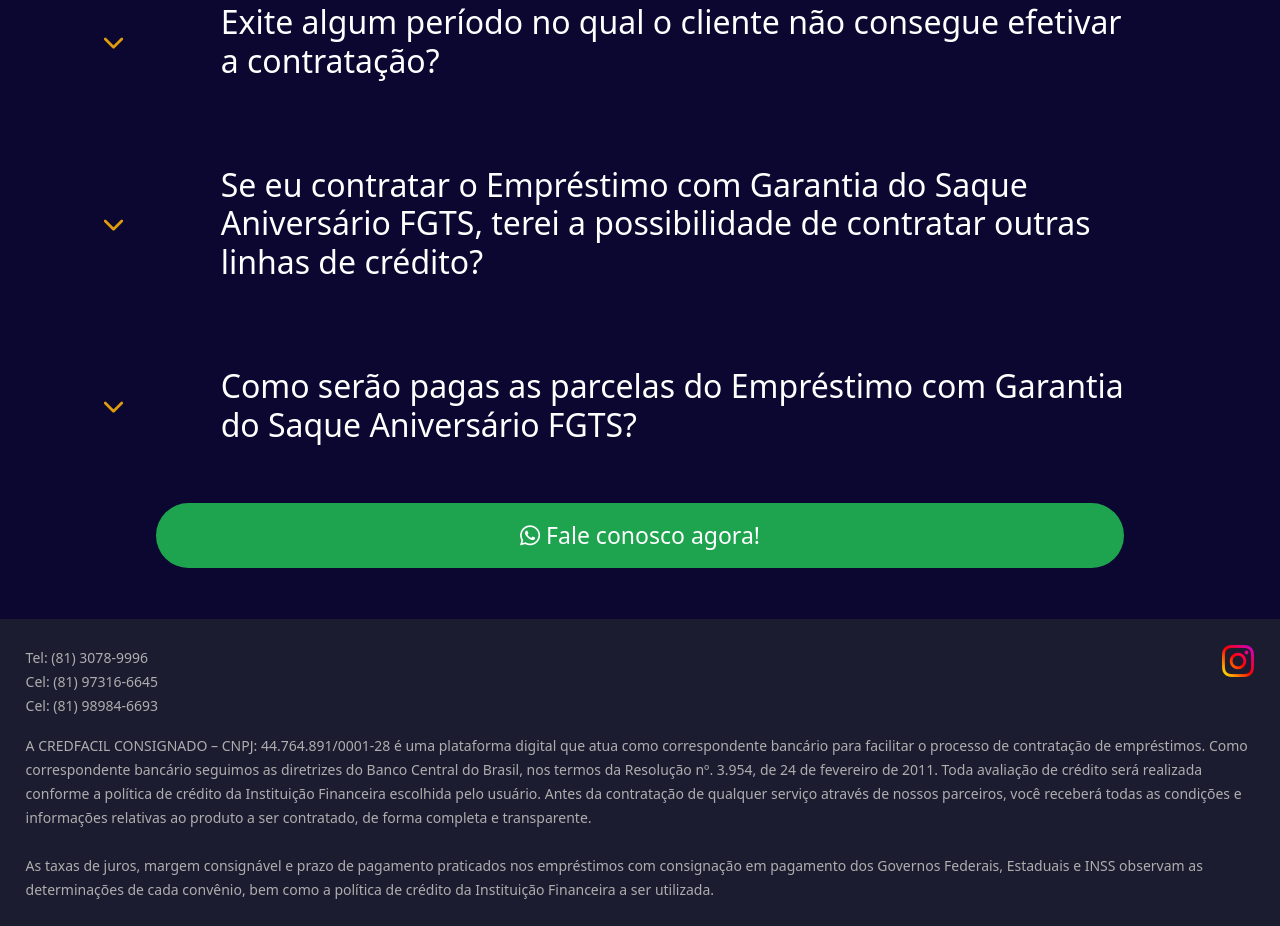
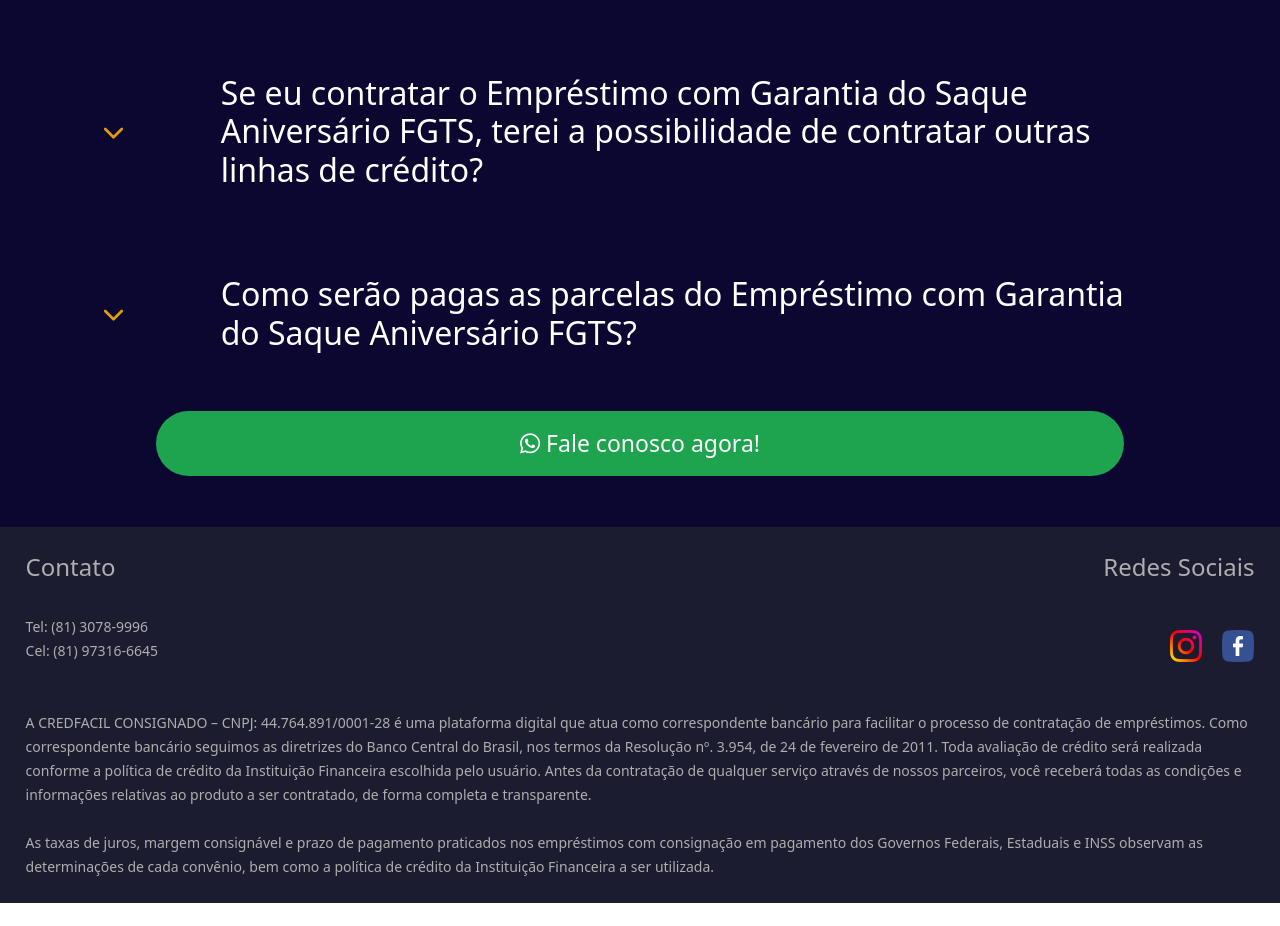
Before and after one commit to danielbarros338/credfacil-landing-page, a plain HTML site: page public/index.html in a window 1280 px wide. Shown: the part 5095-6021 px from the top of the page. After the commit the page ends 5998 px from the top, so only its background shows below. Drawn offline with nearby package versions, Linux system fonts and the light colour scheme.

Commit message:
Finalizado

```diff
--- a/public/css/base.css
+++ b/public/css/base.css
@@ -411,6 +411,9 @@ input::-webkit-inner-spin-button {
   .carousel-element {
     width: 60% !important;
   }
+  .info-know-how {
+    width: 20%;
+  }
 }
 
 @media (min-width: 1200px) {
--- a/public/index.html
+++ b/public/index.html
@@ -537,17 +537,33 @@
       </a>
       <footer>
         <div
-          class="social-media d-flex justify-content-between pb-3"
+          class="social-media d-flex justify-content-between pb-5"
           style="width: 100%"
         >
           <div class="contact">
+            <h4>Contato</h4>
+            <br />
             <small>Tel: (81) 3078-9996</small> <br />
             <small>Cel: (81) 97316-6645</small> <br />
-            <small>Cel: (81) 98984-6693</small> <br />
           </div>
-          <a href="https://www.instagram.com/credfacil_consig1/">
-            <img src="./images/instagram.png" alt="Logo instagram" />
-          </a>
+          <div
+            class="social-media-icons d-flex justify-content-end flex-wrap"
+            style="width: 45%"
+          >
+            <h4 class="mb-5" style="width: 100%; text-align: right">
+              Redes Sociais
+            </h4>
+            <span style="margin-right: 20px">
+              <a href="https://www.instagram.com/credfacil_consig1/">
+                <img src="./images/instagram.png" alt="Logo instagram" />
+              </a>
+            </span>
+            <span>
+              <a href="https://www.facebook.com/profile.php?id=100063612066455">
+                <img src="./images/facebook.png" alt="Logo facebook" />
+              </a>
+            </span>
+          </div>
         </div>
         <small
           >A CREDFACIL CONSIGNADO – CNPJ: 44.764.891/0001-28 é uma plataforma
```
Also changed, not shown: public/images/facebook.png (added).
